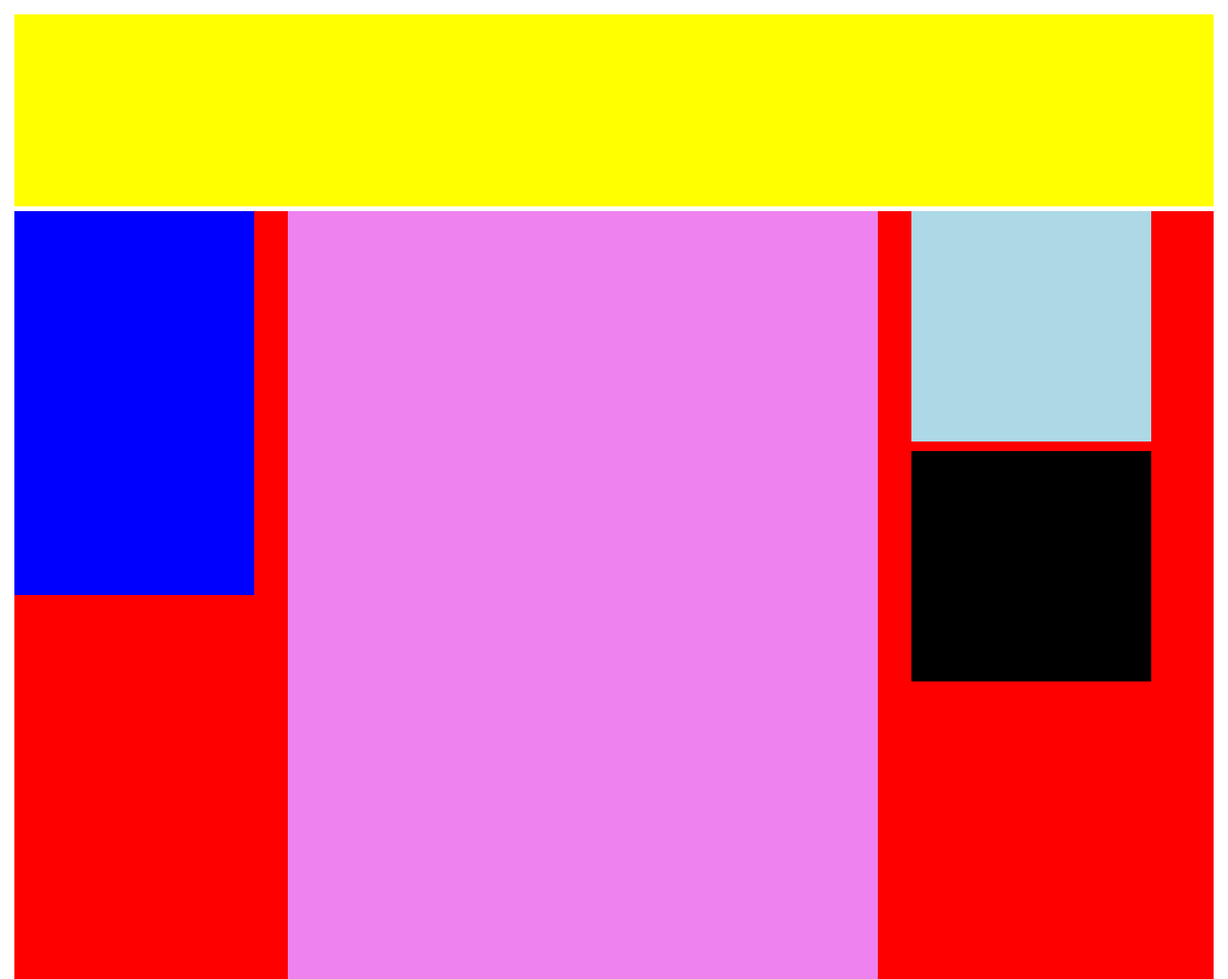
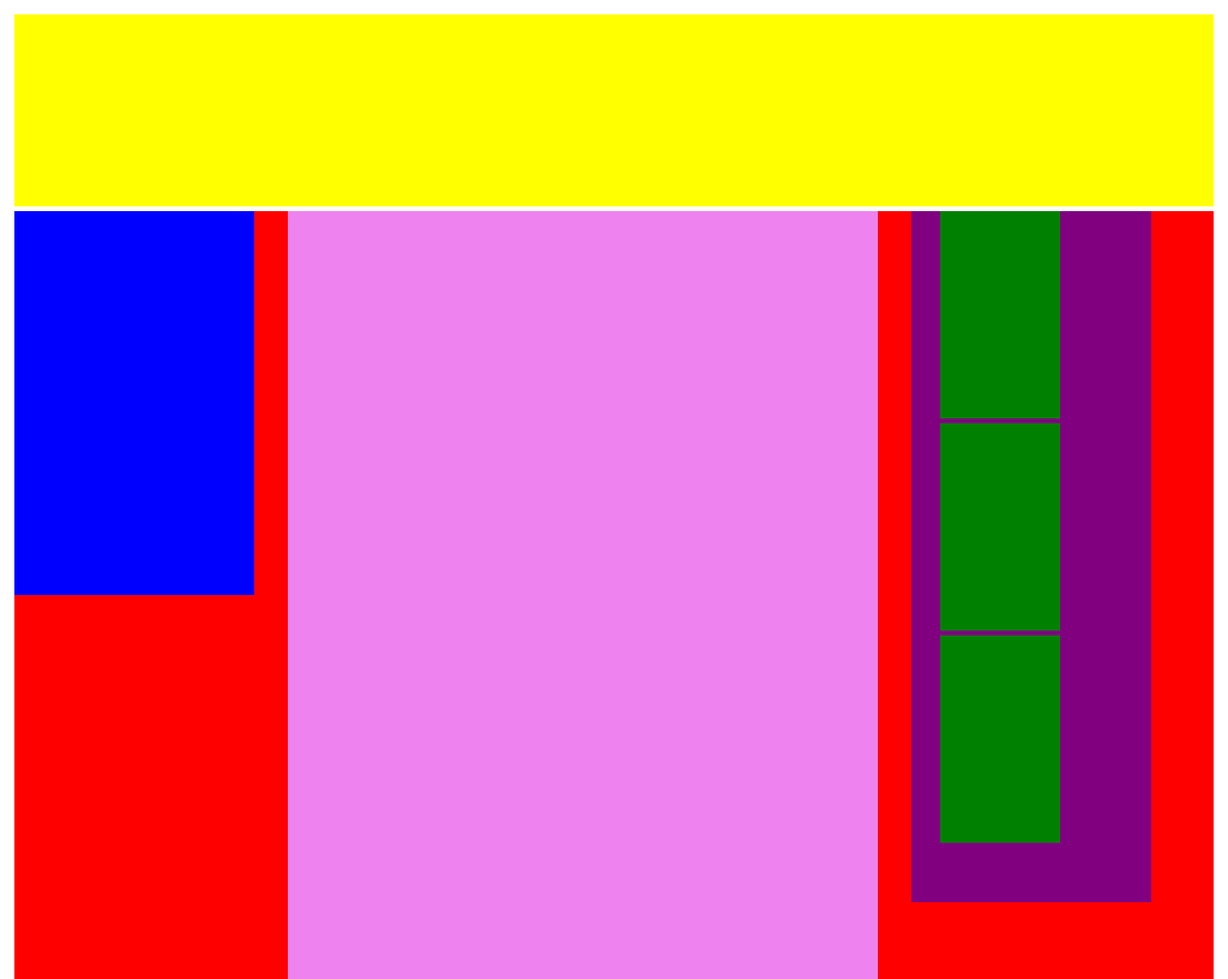
Before and after one commit to sartori-marco/htmlcss-struttura-wp, a plain HTML site: page index.html in a window 1280 px wide. Shown: the top 1020 px of the page at 96% size. Drawn offline with Linux system fonts and the light colour scheme.

Commit message:
sistemazione colonna  e blocchi destra

```diff
--- a/css/style.css
+++ b/css/style.css
@@ -39,27 +39,22 @@ main{
   margin-right: 30px;
 }
 
-.col-right1{
+.colonna-destra{
   width: 20%;
-  height: 30%;
-  background-color: lightblue;
+  height: 90%;
   margin-left: 30px;
-  margin-bottom: 10px;
+  background-color: purple;
+  z-index: 0;
 }
 
-.col-right2{
-  width: 20%;
+.testo{
+  width: 50%;
   height: 30%;
-  background-color: black;
   margin-left: 30px;
-  margin-bottom: 10px;
+  margin-bottom: 5px;
+  background-color: green;
+  z-index: 1;
 }
-
-/* .col-right3{
-  width: 20%;
-  height: 30%;
-  background-color: green;
-} */
 
 .testo-centrale{
   width: calc(50% - 10px);
--- a/index.html
+++ b/index.html
@@ -23,22 +23,14 @@
 
         </section>
 
-        <!-- colonna destra1 -->
-        <aside class="col-right1 float-left">
+        <!-- colonna destra con 3 blocchi uguali -->
+        <aside class="colonna-destra float-left">
+          <div class="testo"></div>
+          <div class="testo"></div>
+          <div class="testo"></div>
 
         </aside>
-        <!-- fine colonna destra1 -->
-        <!-- colonna destra2 -->
-        <aside class="col-right2 float-left">
-
-        </aside>
-        <!-- fine colonna destra2 -->
-        <!-- colonna destra 3 -->
-        <aside class="col-right3 float-left">
-
-        </aside>
-        <!-- fine colonna destra 3 -->
-
+        <!--fine colonna destra con 3 blocchi uguali -->
       </main>
       <!-- fine corpo principale -->
       <!-- inizio footer -->
```
